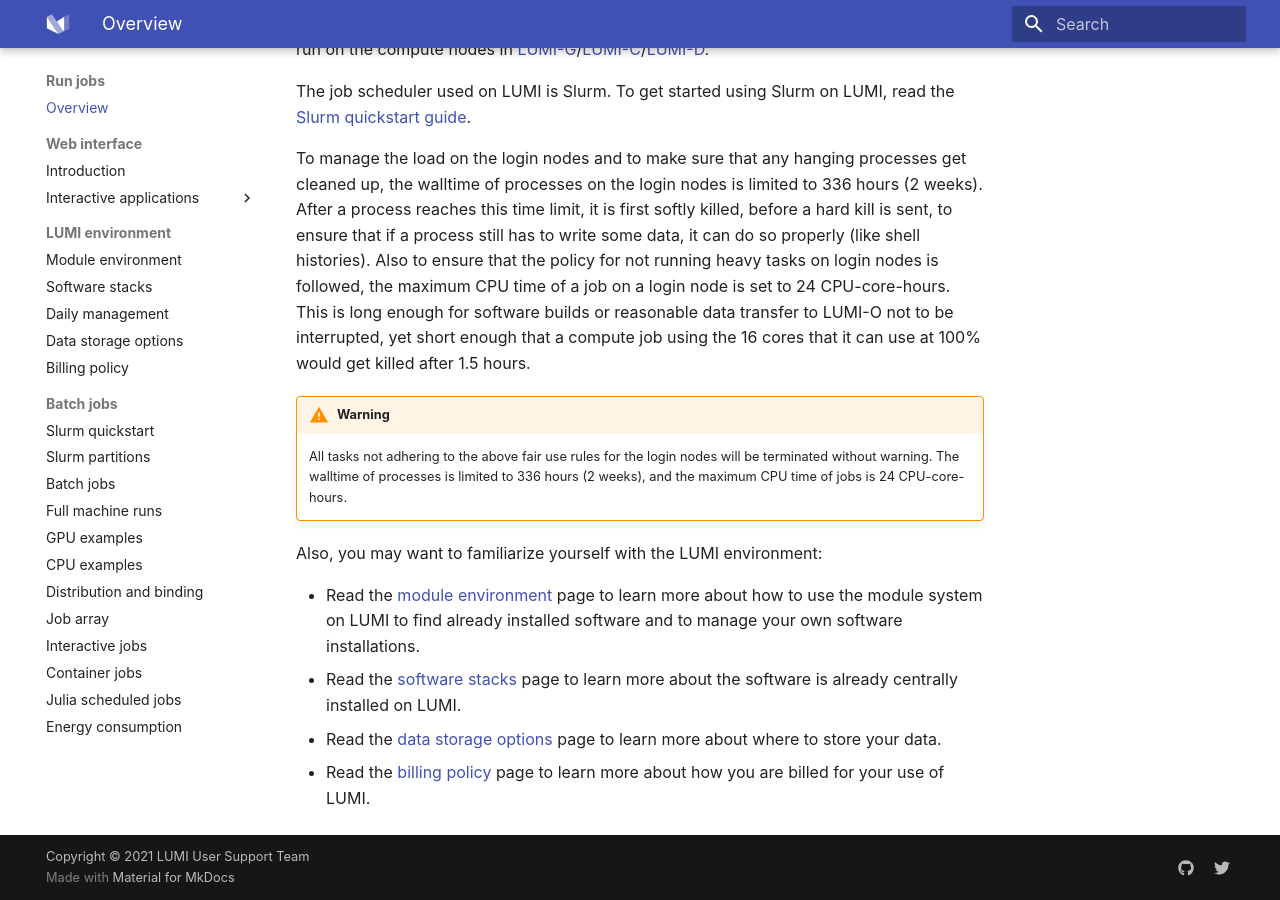
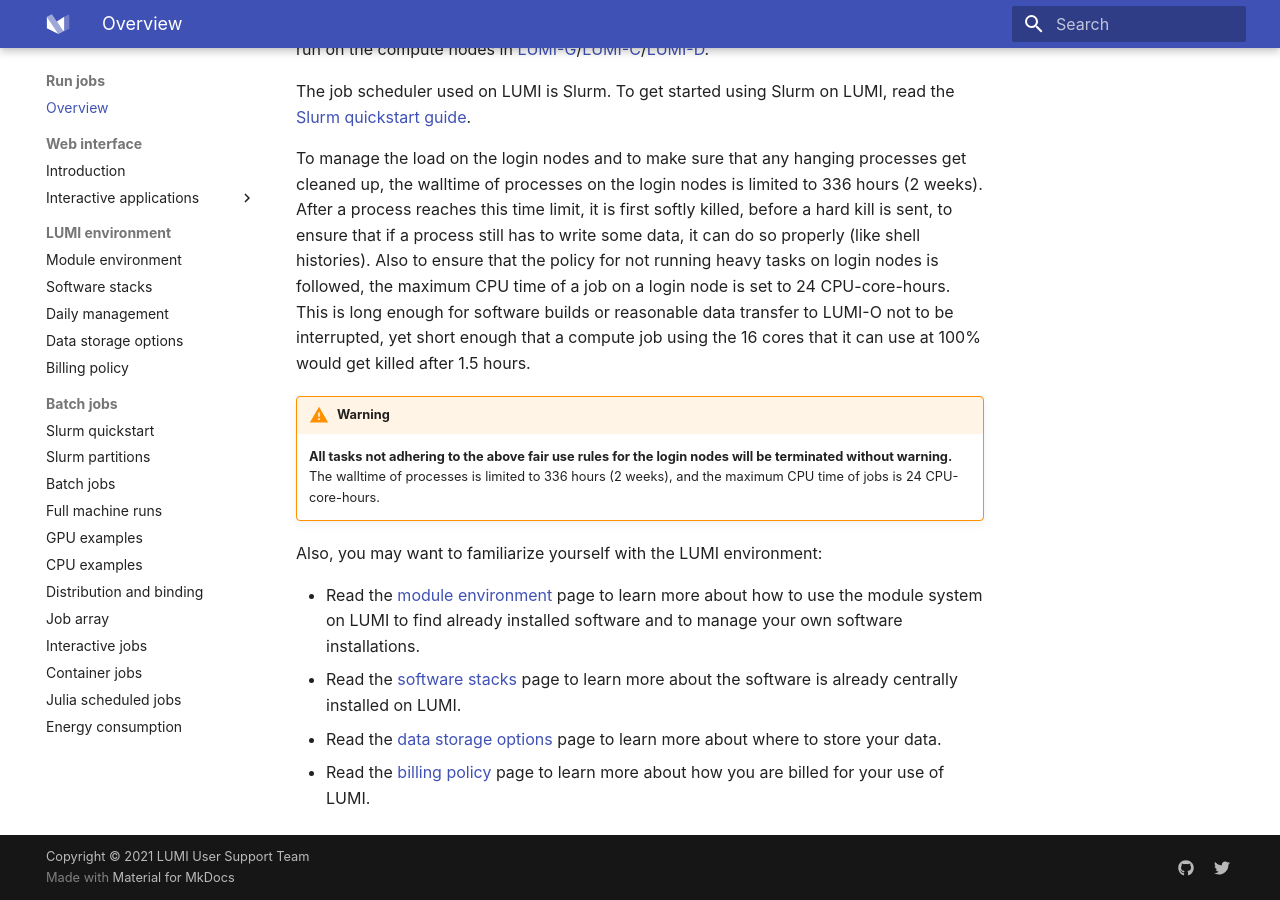
Before and after one commit to Lumi-supercomputer/lumi-userguide, an MkDocs documentation site: the page built from docs/runjobs/index.md, in a window 1280 px wide and 900 px high, scrolled down 655 px. Built offline with MkDocs 1.6.1 and Material for MkDocs 9.7.7, drawn with Linux system fonts in a browser that asks for light colours.

Commit message:
Small update (add bold)

```diff
--- a/docs/runjobs/index.md
+++ b/docs/runjobs/index.md
@@ -40,8 +40,8 @@
 
 !!! warning
 
-    All tasks not adhering to the above fair use rules for the login nodes will
-    be terminated without warning. The walltime of processes is limited to 336 hours (2 weeks), and the maximum CPU time of jobs is 24 CPU-core-hours.
+    **All tasks not adhering to the above fair use rules for the login nodes will
+    be terminated without warning.** The walltime of processes is limited to 336 hours (2 weeks), and the maximum CPU time of jobs is 24 CPU-core-hours.
 
 
 Also, you may want to familiarize yourself with the LUMI environment:
```
